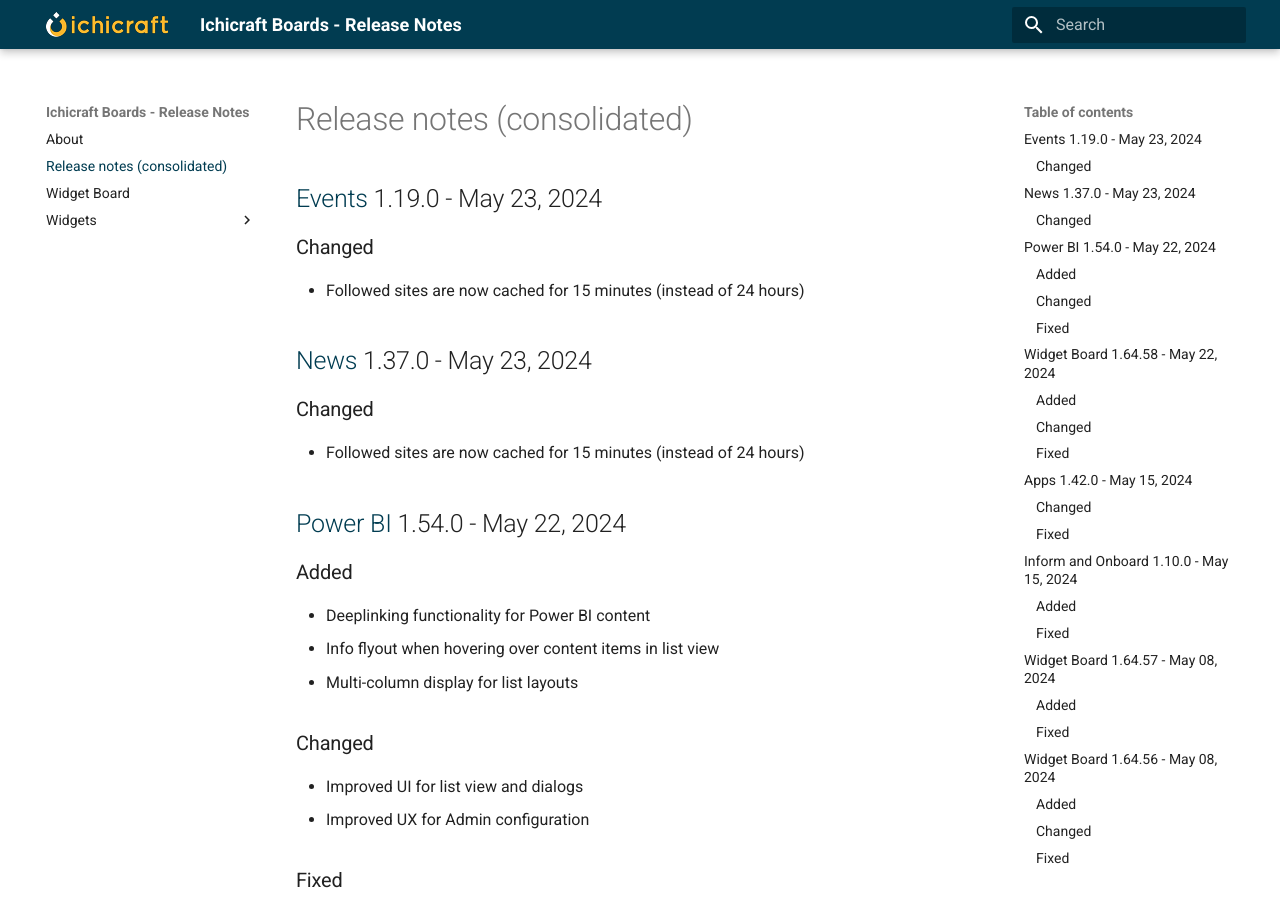
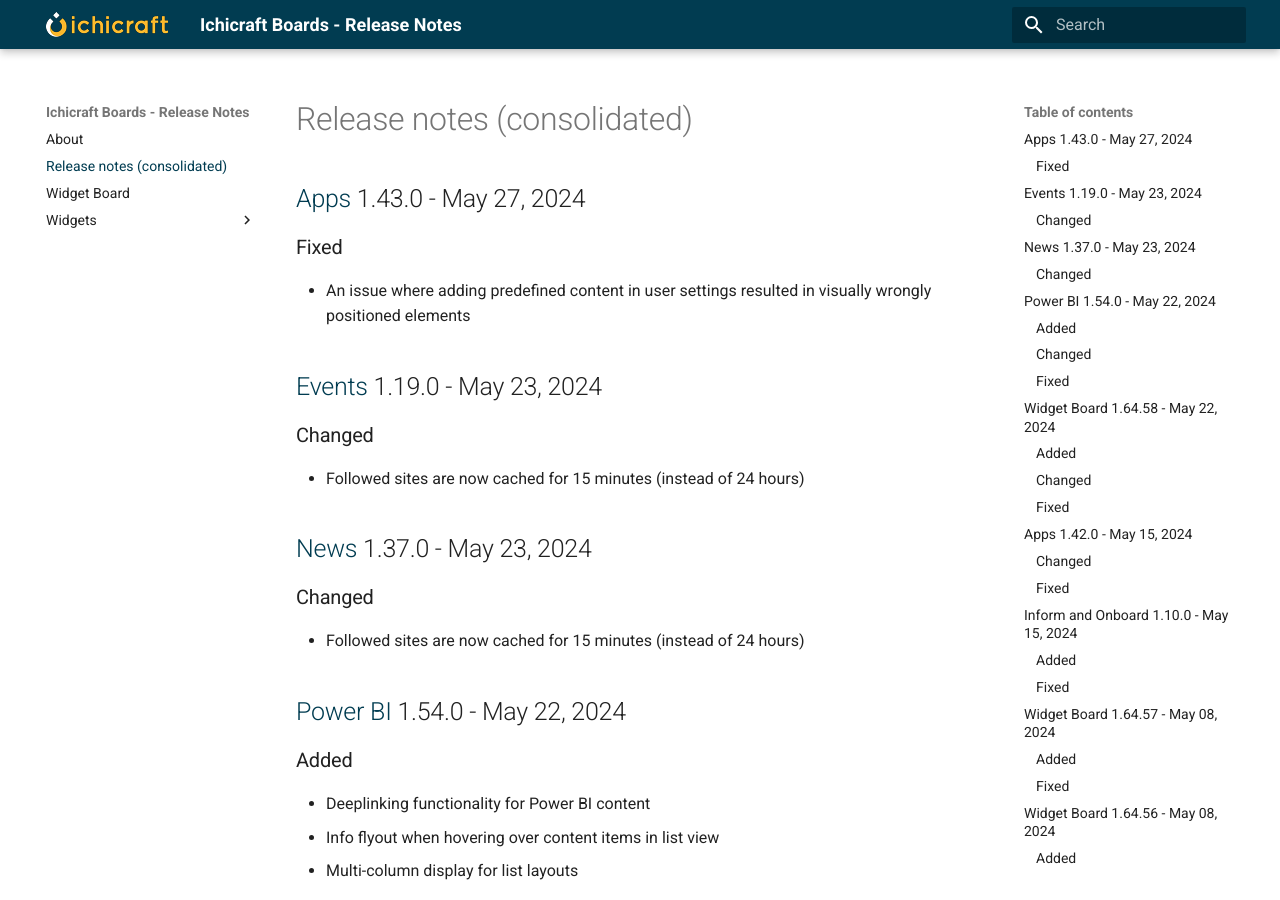
Before and after one commit to ichicraft/widgets-docs, an MkDocs documentation site: the page built from docs/Release-notes-(consolidated).md, in a window 1280 px wide and 900 px high. Built offline with MkDocs 1.6.1 and Material for MkDocs 9.7.7, drawn with Linux system fonts in a browser that asks for light colours.

Commit message:
Release notes updated by BuildService

```diff
--- a/docs/Release-notes-(consolidated).md
+++ b/docs/Release-notes-(consolidated).md
@@ -1,3 +1,8 @@
+## [Apps](./Widgets/Apps.md) 1.43.0 - May 27, 2024
+
+### Fixed
+- An issue where adding predefined content in user settings resulted in visually wrongly positioned elements
+
 ## [Events](./Widgets/Events.md) 1.19.0 - May 23, 2024
 
 ### Changed
--- a/docs/Widgets/Apps.md
+++ b/docs/Widgets/Apps.md
@@ -1,3 +1,8 @@
+## 1.43.0 - May 27, 2024
+
+### Fixed
+- An issue where adding predefined content in user settings resulted in visually wrongly positioned elements
+
 ## 1.42.0 - May 15, 2024
 
 ### Changed
```
